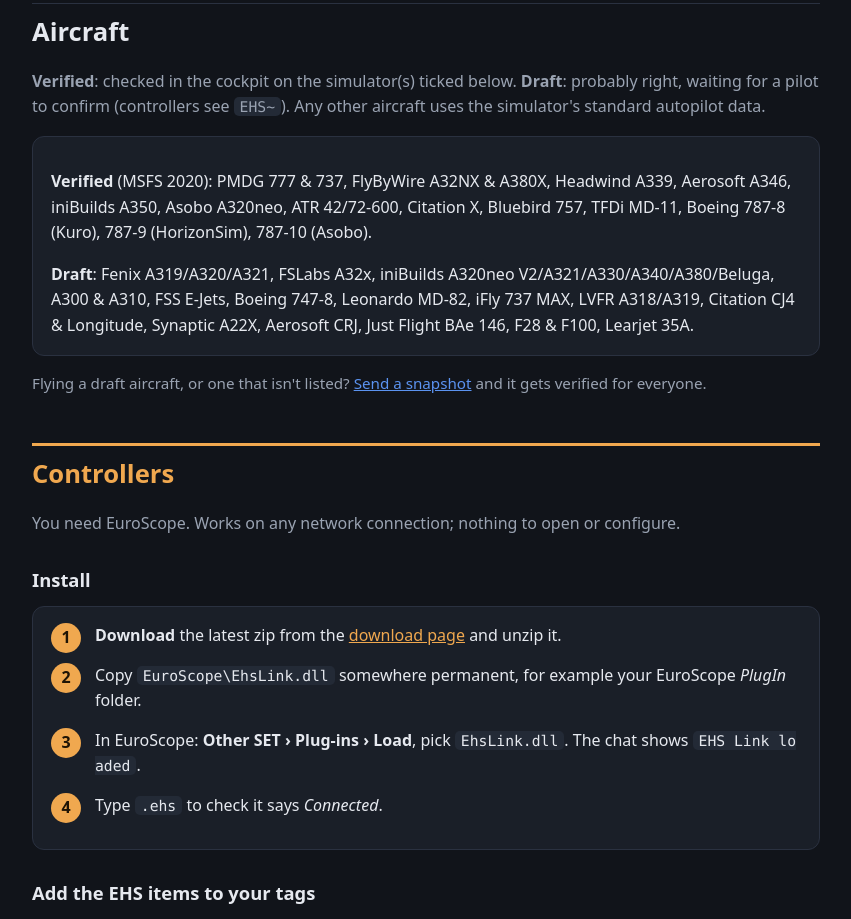
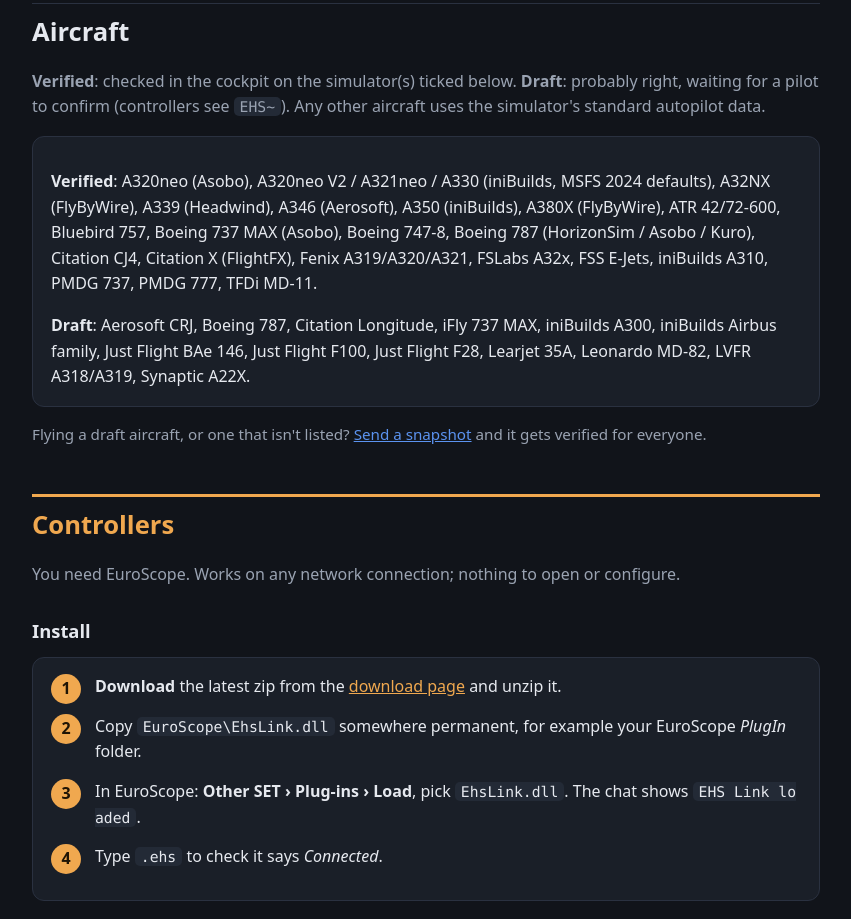
Before and after one commit to AlexisBalzano/Mode-S-plugin-for-VATSIM, a plain HTML site: page docs/index.html in a window 1280 px wide. Shown: the part 2121-3040 px from the top of the page, without its empty margins (214-1065 px from the left). Drawn offline with Linux system fonts and the light colour scheme; no server answers.

Commit message:
Add files via upload

```diff
--- a/docs/index.html
+++ b/docs/index.html
@@ -232,12 +232,10 @@
       Any other aircraft uses the simulator's standard autopilot data.</p>
     <div class="card" id="aircraft-list">
       <!-- Fallback, replaced by the live list from profiles.ini when GitHub is reachable -->
-      <p><strong>Verified</strong> (MSFS 2020): PMDG 777 &amp; 737, FlyByWire A32NX &amp; A380X, Headwind A339,
-        Aerosoft A346, iniBuilds A350, Asobo A320neo, ATR 42/72-600, Citation X, Bluebird 757, TFDi MD-11,
-        Boeing 787-8 (Kuro), 787-9 (HorizonSim), 787-10 (Asobo).</p>
-      <p style="margin:0"><strong>Draft</strong>: Fenix A319/A320/A321, FSLabs A32x, iniBuilds A320neo V2/A321/A330/A340/A380/Beluga,
-        A300 &amp; A310, FSS E-Jets, Boeing 747-8, Leonardo MD-82, iFly 737 MAX, LVFR A318/A319, Citation CJ4 &amp; Longitude,
-        Synaptic A22X, Aerosoft CRJ, Just Flight BAe 146, F28 &amp; F100, Learjet 35A.</p>
+      <!-- aircraft-list:start -->
+      <p><strong>Verified</strong>: A320neo (Asobo), A320neo V2 / A321neo / A330 (iniBuilds, MSFS 2024 defaults), A32NX (FlyByWire), A339 (Headwind), A346 (Aerosoft), A350 (iniBuilds), A380X (FlyByWire), ATR 42/72-600, Bluebird 757, Boeing 737 MAX (Asobo), Boeing 747-8, Boeing 787 (HorizonSim / Asobo / Kuro), Citation CJ4, Citation X (FlightFX), Fenix A319/A320/A321, FSLabs A32x, FSS E-Jets, iniBuilds A310, PMDG 737, PMDG 777, TFDi MD-11.</p>
+      <p style="margin:0"><strong>Draft</strong>: Aerosoft CRJ, Boeing 787, Citation Longitude, iFly 737 MAX, iniBuilds A300, iniBuilds Airbus family, Just Flight BAe 146, Just Flight F100, Just Flight F28, Learjet 35A, Leonardo MD-82, LVFR A318/A319, Synaptic A22X.</p>
+<!-- aircraft-list:end -->
     </div>
     <p class="muted" style="font-size:.95rem">Flying a draft aircraft, or one that isn't listed?
       <a href="#pilots">Send a snapshot</a> and it gets verified for everyone.</p>
```
Also changed, not shown: 3 other files.
